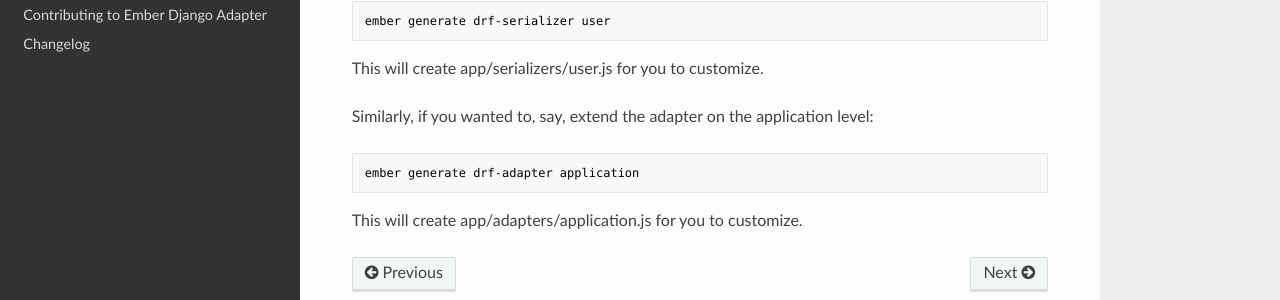
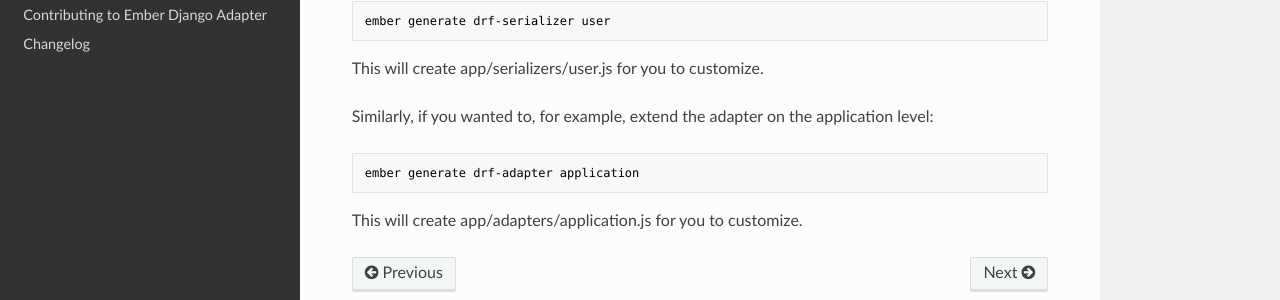
Before and after one commit to dustinfarris/ember-django-adapter, an MkDocs documentation site: the page built from docs/extending.md, in a window 1280 px wide. Shown: the part 255-555 px from the top of the page. Built offline with MkDocs 1.6.1, drawn with Linux system fonts in a browser that asks for light colours; nearby versions of some CDN libraries; old or Windows-style settings are respelled for this version of MkDocs.

Commit message:
'for example' instead of 'say'

````diff
--- a/docs/extending.md
+++ b/docs/extending.md
@@ -10,7 +10,7 @@
 
 This will create app/serializers/user.js for you to customize.
 
-Similarly, if you wanted to, say, extend the adapter on the application level:
+Similarly, if you wanted to, for example, extend the adapter on the application level:
 
 ```console
 ember generate drf-adapter application
````
